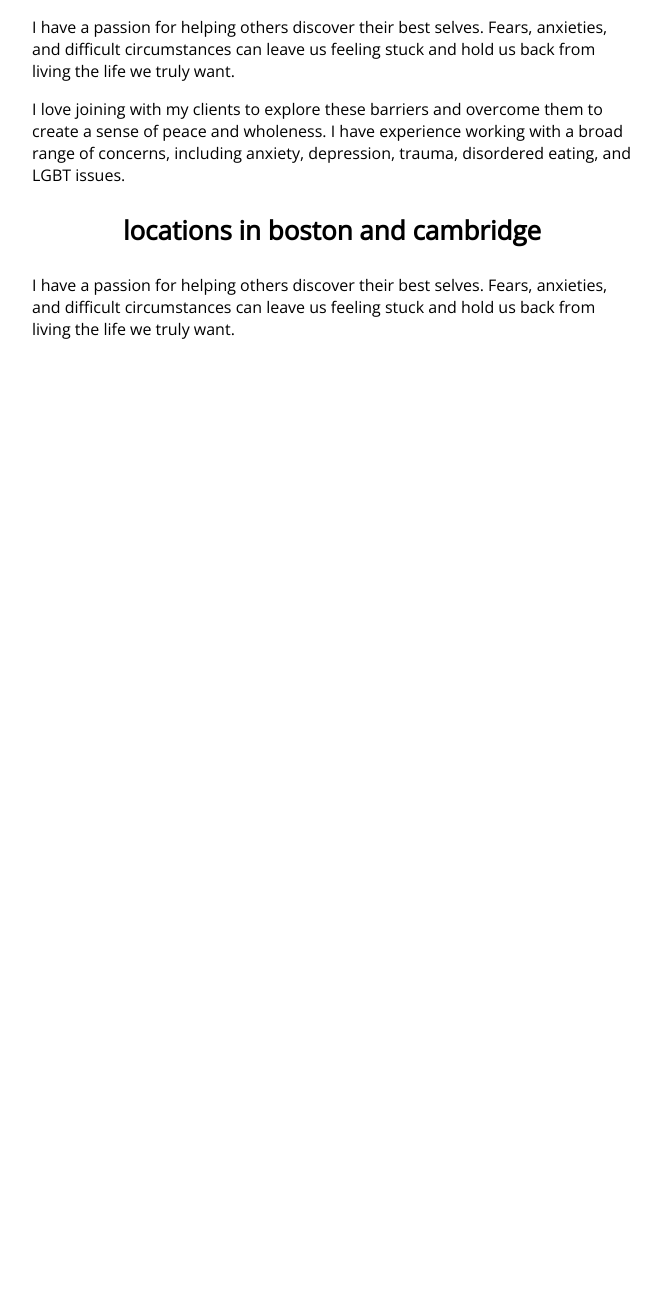
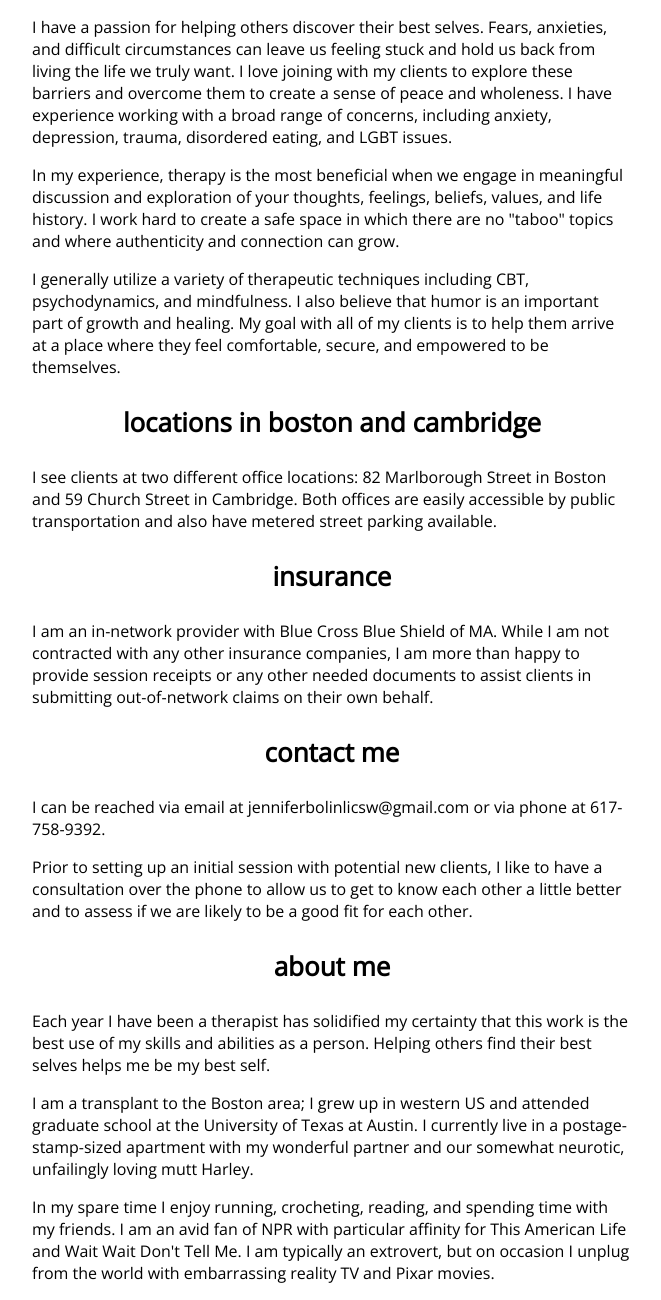
Before and after one commit to chrisbolin/jb, a plain HTML site: page index.html in a window 1280 px wide. Shown: the part 465-1765 px from the top of the page, without its empty margins (308-969 px from the left). Before the commit the page ends 821 px from the top, so only its background shows below. Drawn offline with nearby package versions, Linux system fonts and the light colour scheme; files that its build step writes are made by us from their sources.

Commit message:
adding new copy

```diff
--- a/index.html
+++ b/index.html
@@ -27,21 +27,50 @@
 	</div>
 
 	<p>
-	I have a passion for helping others discover their best selves.
-	Fears, anxieties, and difficult circumstances can leave us feeling stuck and hold us back from living the life we truly want.
+		I have a passion for helping others discover their best selves. Fears, anxieties, and difficult circumstances can leave us feeling stuck and hold us back from living the life we truly want. I love joining with my clients to explore these barriers and overcome them to create a sense of peace and wholeness. I have experience working with a broad range of concerns, including anxiety, depression, trauma, disordered eating, and LGBT issues.
 	</p>
 
 	<p>
-	I love joining with my clients to explore these barriers and overcome them to create a sense of peace and wholeness.
-	I have experience working with a broad range of concerns, including anxiety, depression, trauma, disordered eating, and LGBT issues.
+		In my experience, therapy is the most beneficial when we engage in meaningful discussion and exploration of your thoughts, feelings, beliefs, values, and life history. I work hard to create a safe space in which there are no "taboo" topics and where authenticity and connection can grow.
+	</p>
+
+	<p>
+		I generally utilize a variety of therapeutic techniques including CBT, psychodynamics, and mindfulness. I also believe that humor is an important part of growth and healing. My goal with all of my clients is to help them arrive at a place where they feel comfortable, secure, and empowered to be themselves.
 	</p>
 
 	<h3>locations in boston and cambridge</h3>
 
 	<p>
-	I have a passion for helping others discover their best selves.
-	Fears, anxieties, and difficult circumstances can leave us feeling stuck and hold us back from living the life we truly want.
+		I see clients at two different office locations: 82 Marlborough Street in Boston and 59 Church Street in Cambridge.  Both offices are easily accessible by public transportation and also have metered street parking available.
 	</p>
+
+	<h3>insurance</h3>
+	<p>
+		I am an in-network provider with Blue Cross Blue Shield of MA.  While I am not contracted with any other insurance companies,  I am more than happy to provide session receipts or any other needed documents to assist clients in submitting out-of-network claims on their own behalf.
+	</p>
+
+	<h3>contact me</h3>
+	<p>
+		I can be reached via email at jenniferbolinlicsw@gmail.com or via phone at 617-758-9392.
+	</p>
+
+	<p>
+		Prior to setting up an initial session with potential new clients, I like to have a consultation over the phone to allow us to get to know each other a little better and to assess if we are likely to be a good fit for each other.
+	</p>
+
+<h3>about me</h3>
+
+<p>
+	Each year I have been a therapist has solidified my certainty that this work is the best use of my skills and abilities as a person.  Helping others find their best selves helps me be my best self.
+</p>
+
+<p>
+	I am a transplant to the Boston area; I grew up in western US and attended graduate school at the University of Texas at Austin.  I currently live in a postage-stamp-sized apartment with my wonderful partner and our somewhat neurotic, unfailingly loving mutt Harley.
+</p>
+
+<p>
+	In my spare time I enjoy running, crocheting, reading, and spending time with my friends. I am an avid fan of NPR with particular affinity for This American Life and Wait Wait Don't Tell Me. I am typically an extrovert, but on occasion I unplug from the world with embarrassing reality TV and Pixar movies.
+</p>
 
 </div>
 
```
